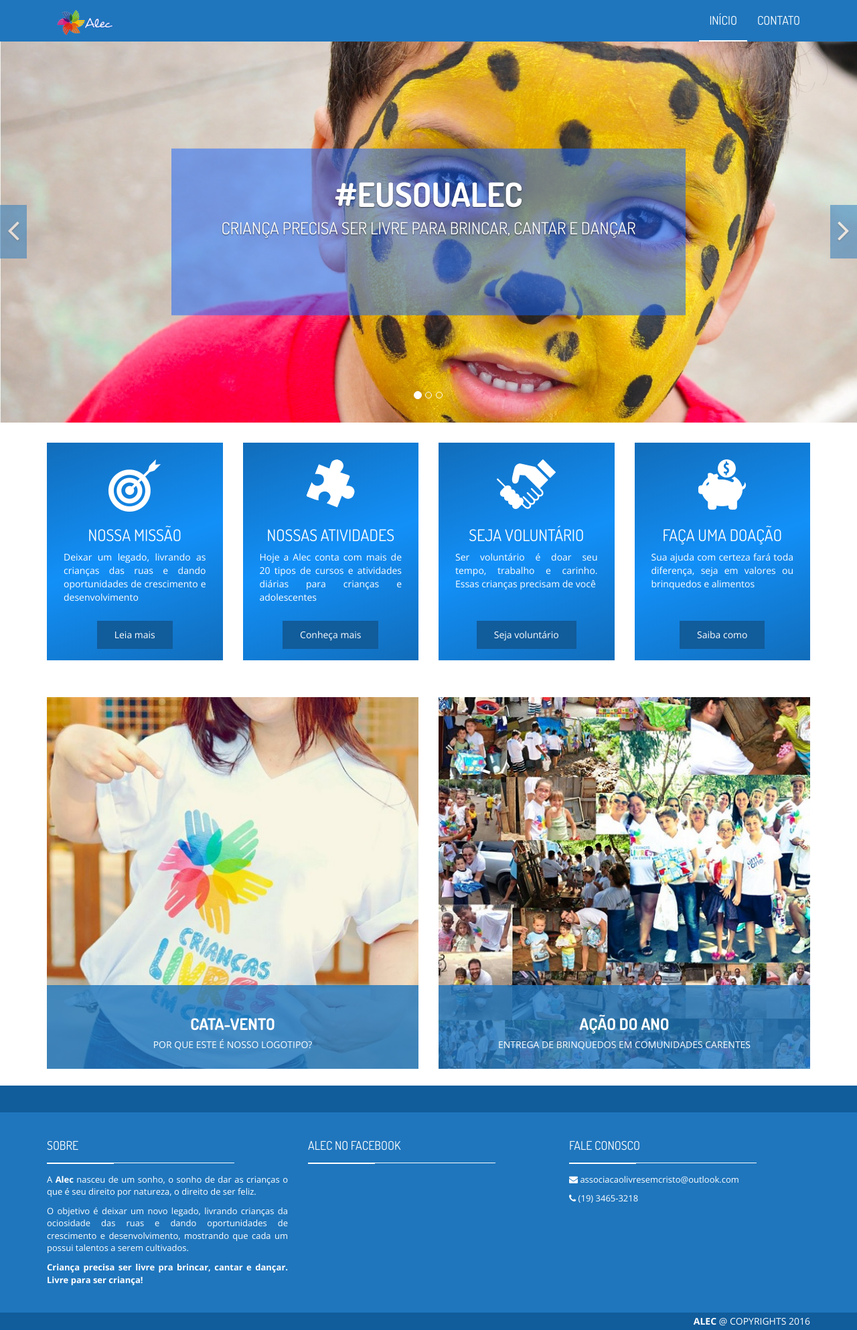
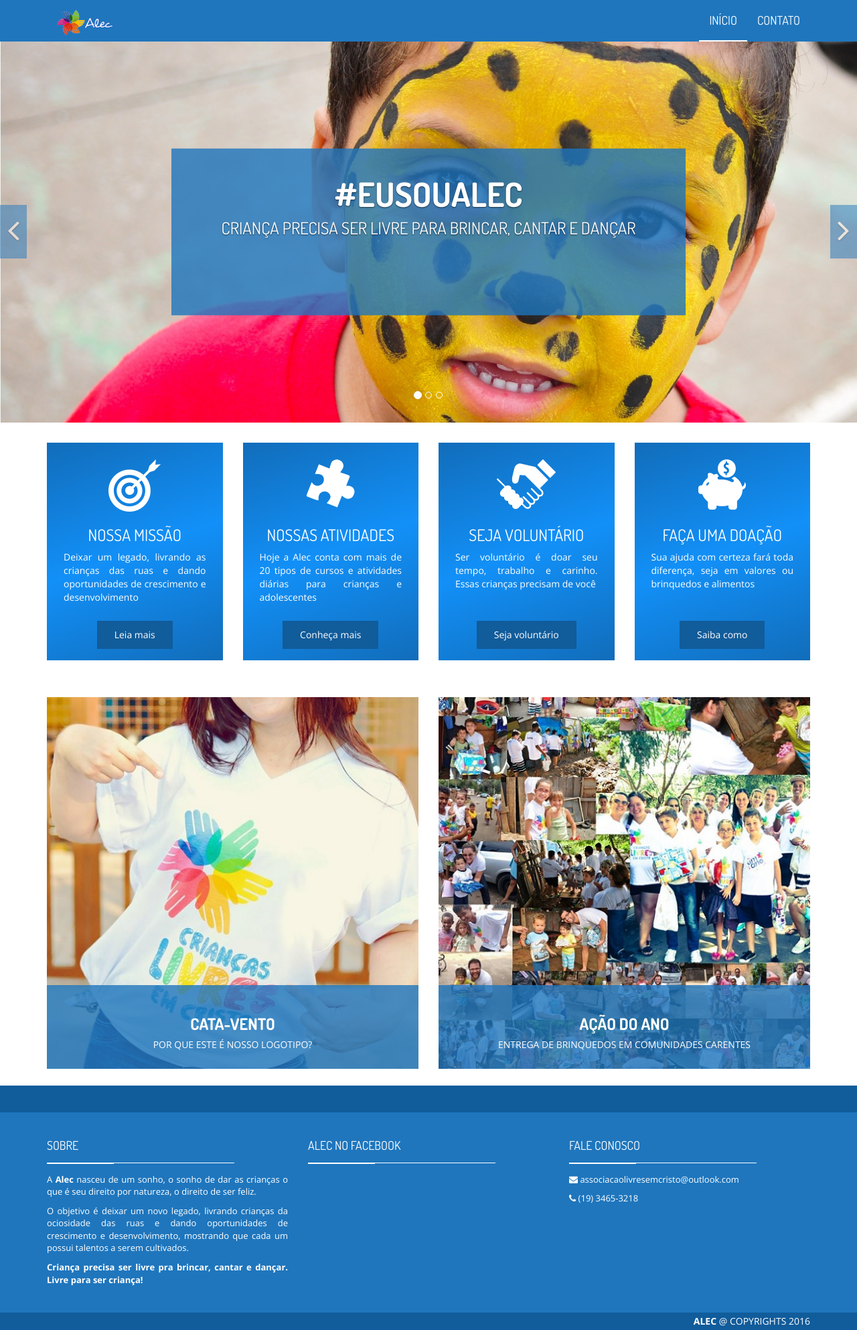
Before and after one commit to eusoualec/eusoualec.github.io, a Jekyll site: the page built from index.html, in a window 1280 px wide. Shown: the whole page at 67% size. Built offline with Jekyll 4.4.1, drawn with Linux system fonts in a browser that asks for light colours; nearby versions of some CDN libraries; grey boxes are pictures that could not be loaded.

Commit message:
Correção de cor imagem 1

```diff
--- a/index.html
+++ b/index.html
@@ -22,7 +22,7 @@ layout: default
 
               <div class="container">
 
-                <div class="carousel-caption" style="background-color: rgba(20, 100, 255, 0.5);">
+                <div class="carousel-caption">
 
                   <h2 class="carousel-title bounceInDown animated slow">#EuSouALec</h2>
                   <h4 class="carousel-subtitle bounceInUp animated slow ">CRIANÇA PRECISA SER LIVRE PARA BRINCAR, CANTAR E DANÇAR</h4>
```
